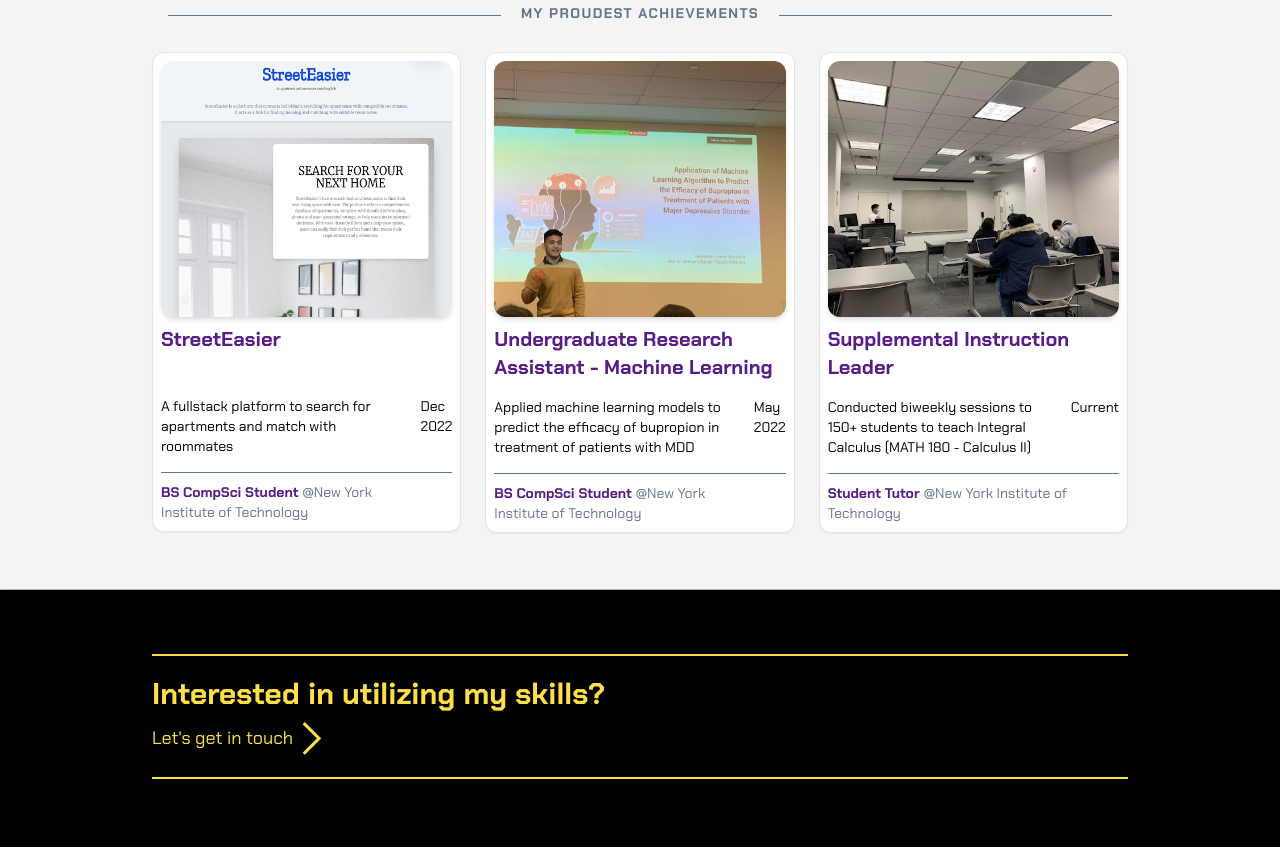
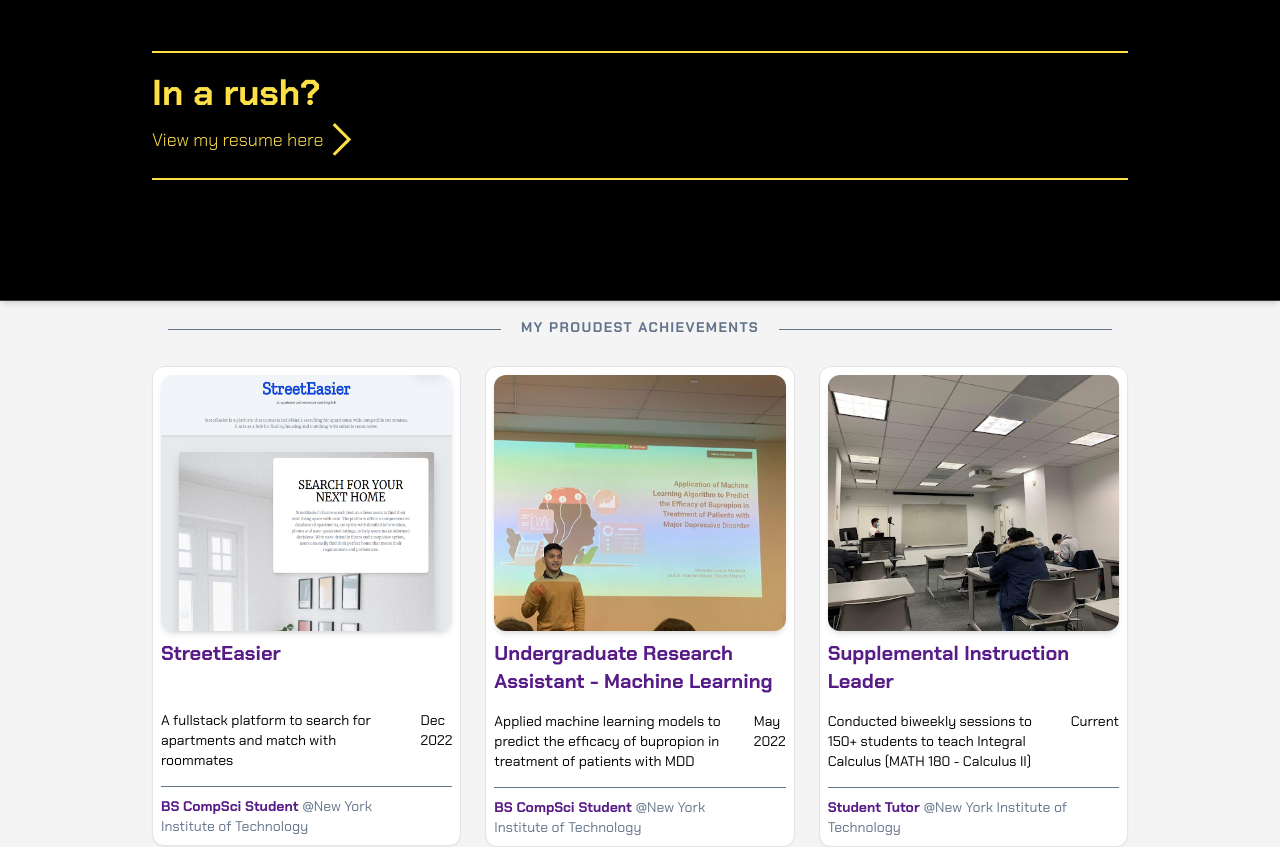
Before and after one commit to kankenny/personal-website, a Next.js app: page / in a window 1280 px wide. Shown: the part 1600-2447 px from the top of the page. Built offline with nearby package versions, Linux system fonts and the light colour scheme.

Commit message:
Implement the Rush component

```diff
--- a/src/components/layout/body/connect/Connect.tsx
+++ b/src/components/layout/body/connect/Connect.tsx
@@ -16,21 +16,17 @@
 
 	return (
 		<Fragment>
-			{modalIsOpen && (
-				<Modal onClose={modalVisibilityHandler}>
-					<div className=" bg-red-500">AASDFASDFASD</div>
-				</Modal>
-			)}
+			{modalIsOpen && <Modal onClose={modalVisibilityHandler} />}
 			<SectionContainer twClasses="bg-black pb-0">
 				<div
 					className="flex flex-col gap-2 py-5 my-16 hover:text-main group border-y-2 hover:border-main cursor-pointer text-yellow-300 duration-200 border-yellow-300"
 					onClick={modalVisibilityHandler}
 				>
-					<h1 className="text-3xl font-bold">
+					<h1 className="text-4xl font-bold">
 						{connectWithMeText}
 					</h1>
 					<div className="flex items-center">
-						<p className="max-w-[75%] text-lg group-hover:underline ">
+						<p className="max-w-[75%] text-lg group-hover:underline font-light">
 							Let&apos;s get in touch
 						</p>
 						<svg
--- a/src/components/routes/home/HomePage.tsx
+++ b/src/components/routes/home/HomePage.tsx
@@ -5,12 +5,14 @@
 import LatestWork from './latest-work/LatestWork'
 import Body from '@/components/layout/body/Body'
 import Connect from '@/components/layout/body/connect/Connect'
+import Rush from './rush/Rush'
 
 const HomePage = () => {
 	return (
 		<Body>
 			<Banner />
 			<LatestWork />
+			<Rush />
 			<Highlights />
 			<Connect connectWithMeText="Interested in utilizing my skills?" />
 		</Body>
--- /dev/null
+++ b/src/components/routes/home/rush/Rush.tsx
@@ -0,0 +1,40 @@
+import SectionContainer from '@/components/ui/SectionContainer'
+import React from 'react'
+
+const Rush = () => {
+	return (
+		<SectionContainer twClasses="bg-black pb-0">
+			<a
+				href="https://fastupload.io/oiBDjq3F4f2F8ve/preview"
+				target="_blank"
+				rel="noreferrer noopener"
+			>
+				<div className="flex flex-col gap-2 py-5 my-16 hover:text-main group border-y-2 hover:border-main cursor-pointer text-yellow-300 duration-200 border-yellow-300">
+					<h1 className="text-4xl font-bold">In a rush?</h1>
+					<div className="flex items-center">
+						<p className="max-w-[75%] text-lg group-hover:underline font-light">
+							View my resume here
+						</p>
+						<svg
+							stroke="currentColor"
+							fill="currentColor"
+							strokeWidth="0"
+							viewBox="0 0 24 24"
+							height="2.3em"
+							width="2.3em"
+							xmlns="http://www.w3.org/2000/svg"
+						>
+							<polyline
+								fill="none"
+								strokeWidth="2"
+								points="7 2 17 12 7 22"
+							></polyline>
+						</svg>
+					</div>
+				</div>
+			</a>
+		</SectionContainer>
+	)
+}
+
+export default Rush
--- a/src/components/ui/Socials.tsx
+++ b/src/components/ui/Socials.tsx
@@ -19,7 +19,7 @@
 					<svg
 						stroke="currentColor"
 						fill="currentColor"
-						stroke-width="0"
+						strokeWidth="0"
 						viewBox="0 0 1024 1024"
 						height="4em"
 						width="4em"
@@ -35,7 +35,7 @@
 					<svg
 						stroke="currentColor"
 						fill="currentColor"
-						stroke-width="0"
+						strokeWidth="0"
 						viewBox="0 0 1024 1024"
 						height="4em"
 						width="4em"
@@ -51,7 +51,7 @@
 					<svg
 						stroke="currentColor"
 						fill="currentColor"
-						stroke-width="0"
+						strokeWidth="0"
 						role="img"
 						viewBox="0 0 24 24"
 						height="4em"
@@ -69,7 +69,7 @@
 					<svg
 						stroke="currentColor"
 						fill="currentColor"
-						stroke-width="0"
+						strokeWidth="0"
 						viewBox="0 0 1024 1024"
 						height="4em"
 						width="4em"
@@ -86,7 +86,6 @@
 			</div>
 			<a
 				href="https://fastupload.io/oiBDjq3F4f2F8ve/preview"
-				download
 				target="_blank"
 				rel="noreferrer noopener"
 				className="flex space-x-2 justify-center items-center text-yellow-300 bg-slate-900 w-min mx-auto px-4 py-2 rounded-xl shadow-yellow-300 shadow-sm hover:scale-105 duration-100 hover:text-main hover:shadow-main"
@@ -98,26 +97,26 @@
 					<svg
 						stroke="currentColor"
 						fill="currentColor"
-						stroke-width="0"
+						strokeWidth="0"
 						viewBox="0 0 16 16"
 						height="1.5em"
 						width="1.5em"
 						xmlns="http://www.w3.org/2000/svg"
 					>
 						<path
-							fill-rule="evenodd"
+							fillRule="evenodd"
 							d="M.5 8a.5.5 0 01.5.5V12a1 1 0 001 1h12a1 1 0 001-1V8.5a.5.5 0 011 0V12a2 2 0 01-2 2H2a2 2 0 01-2-2V8.5A.5.5 0 01.5 8z"
-							clip-rule="evenodd"
+							clipRule="evenodd"
 						></path>
 						<path
-							fill-rule="evenodd"
+							fillRule="evenodd"
 							d="M5 7.5a.5.5 0 01.707 0L8 9.793 10.293 7.5a.5.5 0 11.707.707l-2.646 2.647a.5.5 0 01-.708 0L5 8.207A.5.5 0 015 7.5z"
-							clip-rule="evenodd"
+							clipRule="evenodd"
 						></path>
 						<path
-							fill-rule="evenodd"
+							fillRule="evenodd"
 							d="M8 1a.5.5 0 01.5.5v8a.5.5 0 01-1 0v-8A.5.5 0 018 1z"
-							clip-rule="evenodd"
+							clipRule="evenodd"
 						></path>
 					</svg>
 				</div>
```
